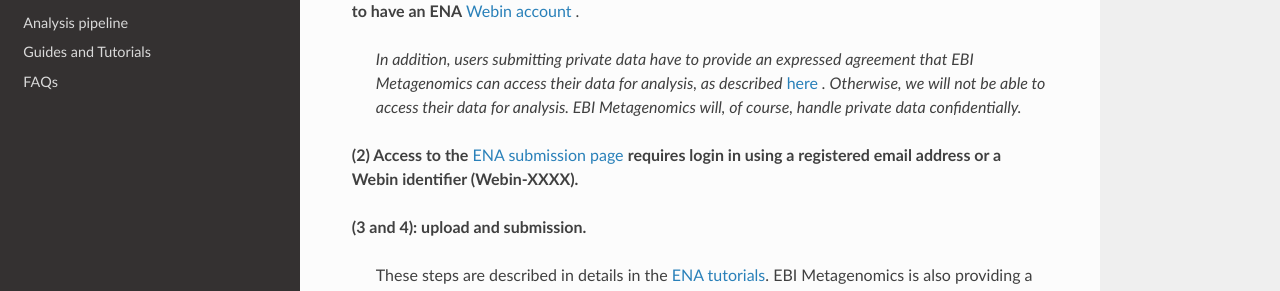
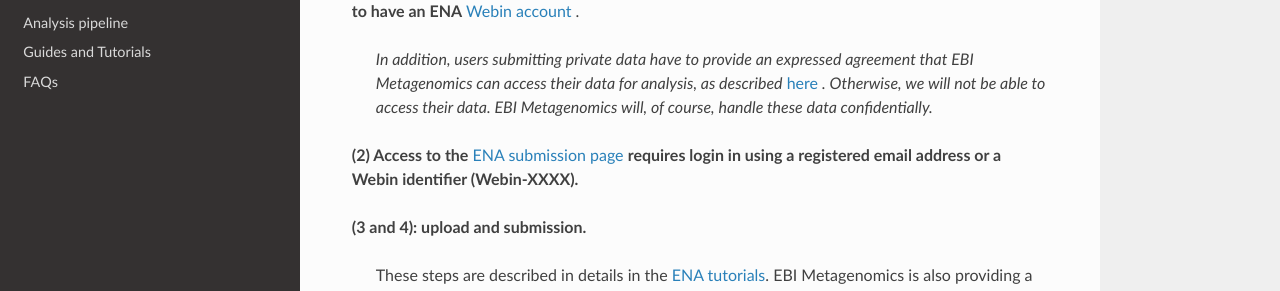
Before and after one commit to EBI-Metagenomics/EMG-docs, a Sphinx documentation site: the page built from docs/dataflow.rst, in a window 1280 px wide and 900 px high, scrolled down 1324 px. Shown: the part 184-475 px from the top of the window. Built offline with Sphinx 7.4.7 and the Read the Docs theme 2.0.0, drawn with Linux system fonts in a browser that asks for light colours.

Commit message:
Update dataflow.rst

```diff
--- a/docs/dataflow.rst
+++ b/docs/dataflow.rst
@@ -9,7 +9,7 @@
 
 **(1) Submissions are handled by the** `European Nucleotide Archive (ENA) <http://www.ebi.ac.uk/ena/>`_ **and therefore users have to have an ENA** `Webin account <https://www.ebi.ac.uk/ena/submit/sra/#registration>`_ .
 
-   *In addition, users submitting private data have to provide an expressed agreement that EBI Metagenomics can access their data for analysis, as described* `here <https://www.ebi.ac.uk/metagenomics/submission>`_ *. Otherwise, we will not be able to access their data for analysis. EBI Metagenomics will, of course, handle private data confidentially.*
+   *In addition, users submitting private data have to provide an expressed agreement that EBI Metagenomics can access their data for analysis, as described* `here <https://www.ebi.ac.uk/metagenomics/submission>`_ *. Otherwise, we will not be able to access their data. EBI Metagenomics will, of course, handle these data confidentially.*
 
 **(2) Access to the** `ENA submission page <https://www.ebi.ac.uk/ena/submit/sra/#home>`_ **requires login in using a registered email address or a Webin identifier (Webin-XXXX).**
 
```
